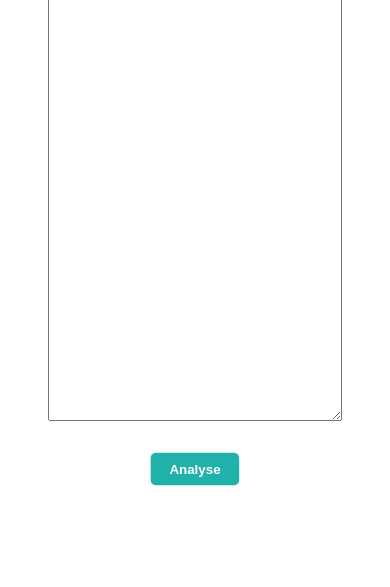
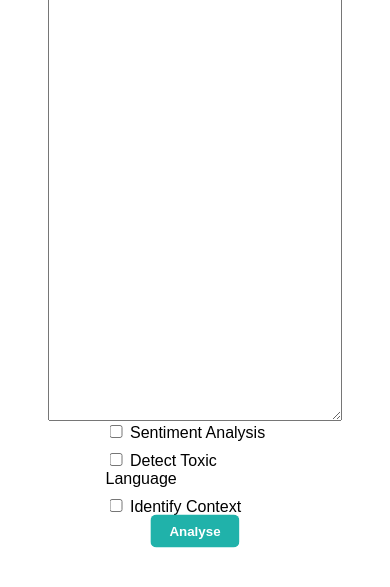
Before and after one commit to thesouldev/text-analyser, a Flask app: page / in a window 390 px wide. Shown: the part 97-684 px from the top of the page. Run offline with Flask 2, Linux system fonts and the light colour scheme; parts of the project's set-up code (start-up, migrations or seed data) failed here and were passed over.

Commit message:
updates css

```diff
--- a/static/styles/text-analyser.css
+++ b/static/styles/text-analyser.css
@@ -3,6 +3,7 @@
     margin: 3rem;
     height: 50vh;
 }
+
 .center-align {
     margin: 0;
     position: absolute;
@@ -11,3 +12,33 @@
     -ms-transform: translate(-50%, -50%);
     transform: translate(-50%, -50%);
 }
+
+.checkbox-wrap {
+    display: flex;
+}
+
+.checkbox-align {
+    padding: 0 18px;
+}
+
+.select-align {
+    padding: 0 8px;
+}
+
+.align-analyse {
+    top: 110%;
+}
+
+@media only screen and (max-width:480px) {
+    .checkbox-wrap {
+        display: unset;
+    }
+
+    .select-align {
+        padding: 4px 8px;
+    }
+
+    .align-analyse {
+        top: 112%;
+    }
+}
--- a/template/text_analyser/display.html
+++ b/template/text_analyser/display.html
@@ -6,6 +6,19 @@
 </textarea>
     <br>
     <div class="center-align" id="btn-analyse">
+        <div class="checkbox-wrap">
+            <div class="select-align"><input type="checkbox" id="vehicle1" name="vehicle1" value="Bike">
+                <label for="vehicle1">Sentiment Analysis</label>
+            </div>
+            <div class="select-align"><input type="checkbox" id="vehicle2" name="vehicle2" value="Car">
+                <label for="vehicle2">Detect Toxic Language</label>
+            </div>
+            <div class="select-align"><input type="checkbox" id="vehicle3" name="vehicle3" value="Boat">
+                <label for="vehicle3">Identify Context</label>
+            </div>
+        </div>
+    </div>
+    <div class="center-align align-analyse">
         <button class="btn btn-submit">
             Analyse
         </button>
```
